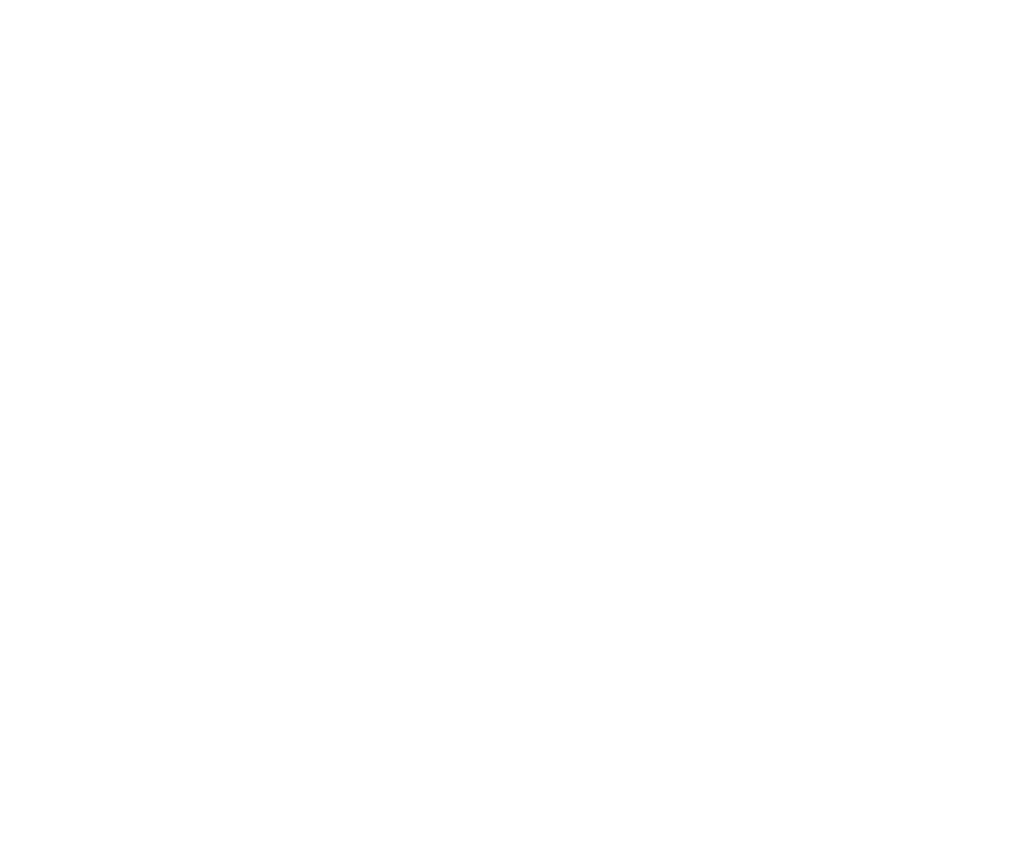
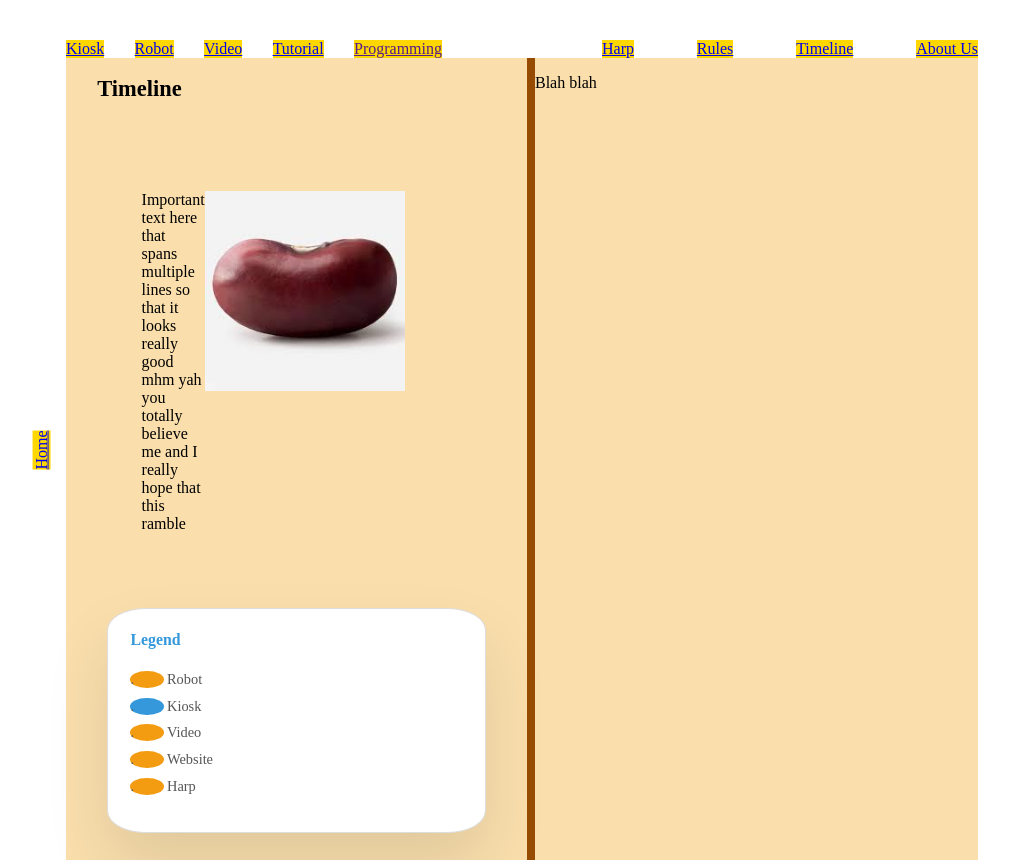
Before and after one commit to AveryPBerger/JAC_TIKTAK_2025, a plain HTML site: page Pages/timeline.html in a window 1280 px wide. Shown: the whole page, without its empty margins (142-1151 px from the left). Before the commit the page ends 800 px from the top, so only its background shows below. Drawn offline with Linux system fonts and the light colour scheme; a web font is replaced by a local one.

Commit message:
Working on legend

```diff
--- /dev/null
+++ b/Pages/absolute(old)-template.html
@@ -0,0 +1,69 @@
+<!DOCTYPE html>
+<html lang="en">
+
+<head>
+    <meta charset="UTF-8">
+    <meta name="viewport" content="width=device-width, initial-scale=1.0">
+    <title>Template</title>
+    <link rel="stylesheet" href="../Styles/globalStyle.css" />
+    <link rel="stylesheet" href="../Styles/template.css" />
+</head>
+<!--
+NOTES:
+When using this template please keep a few things in mind, if you need to change an ID or a class name for whatever reason
+push to github first and let Avery know.
+The html section will need to be copy pasted for every page but the css wil
+be shared
+The images are templates and will need to be changed
+elements will need to be added according to what you need for the specific page
+-->
+
+<body>
+    <section id="fullBook"> <!--Wraps the entire book in a container so we can play with the position absolutes-->
+
+        <section id="homeBookmark">
+            <a id="home" href="../index.html">Home</a>
+        </section>
+
+        <section id="restOfBook">
+            <header id="bookMarks">
+                <nav> <!--The bookmarks to the other pages, order needs to be decided and then kept consistent-->
+                    <section id="leftBookmarks">
+                        <a href="./kiosk.html">Kiosk</a>
+                        <a href="./robot.html">Robot</a>
+                        <a href="./video.html">Video</a>
+                        <a href="./tutorial.html">Tutorial</a>
+                        <a href="">Programming</a>
+                    </section>
+                    <section id="rightBookmarks">
+                        <a href="./harp.html">Harp</a>
+                        <a href="./rules.html">Rules</a>
+                        <a href="timeline.html">Timeline</a>
+                        <a href="./aboutus.html">About Us</a>
+                    </section>
+                </nav>
+            </header>
+            <section id="book">
+                <section id="leftPage">
+                    <header>
+                        <h2>Title</h2>
+                    </header>
+                    <p>
+                        Text paragraph blah blah
+                    </p>
+                    <img src="../Assets/Images/download.jpg">
+                </section>
+                <section id="middle">
+                    <!--Leave this relativly blank, it is used to create the space in the middle of the pages-->
+                </section>
+                <section id="rightPage">
+                    <section class="content">
+                        <p>Blah blah</p>
+                    </section>
+                </section>
+            </section>
+        </section>
+    </section>
+</body>
+
+</html>
--- a/Pages/timeline.html
+++ b/Pages/timeline.html
@@ -0,0 +1,75 @@
+<!DOCTYPE html>
+<html lang="en">
+
+<head>
+    <meta charset="UTF-8">
+    <meta name="viewport" content="width=device-width, initial-scale=1.0">
+    <title>Timeline</title>
+    <!-- <link rel="stylesheet" href="../Styles/timeline.css"> -->
+    <link rel="stylesheet" href="../Styles/globalStyle.css" />
+    <link rel="stylesheet" href="../Styles/template.css" />
+    <link rel="stylesheet" href="../Styles/timeline.css" />
+</head>
+
+<body class="centered-flex">
+    <div id="fullBook">
+        <div id="homeBookmark" class="centered-flex">
+            <a id="home" href="../index.html">Home</a>
+        </div>
+        <div id="restOfBook" class="centered-flex">
+            <div id="bookmarks">
+                <!--The bookmarks to the other pages, order needs to be decided and then kept consistent-->
+                <nav class="centered-flex">
+                    <section id="leftBookmarks" class="centered-flex">
+                        <a href="./kiosk.html">Kiosk</a>
+                        <a href="./robot.html">Robot</a>
+                        <a href="./video.html">Video</a>
+                        <a href="./tutorial.html">Tutorial</a>
+                        <a href="">Programming</a>
+                    </section>
+                    <section id="rightBookmarks" class="centered-flex">
+                        <a href="./harp.html">Harp</a>
+                        <a href="./rules.html">Rules</a>
+                        <a href="timeline.html">Timeline</a>
+                        <a href="./aboutus.html">About Us</a>
+                    </section>
+                </nav>
+            </div>
+            <section id="book" class="centered-flex">
+                <section id="leftPage">
+                    <header>
+                        <h1>Timeline</h1>
+                    </header>
+                    <article class="ImageTextCombo">
+                        <p>Important text here that spans multiple lines so that it looks really good mhm yah you
+                            totally believe me and I really hope that this ramble</p>
+                        <img src="../Assets/Images/download.jpg">
+                    </article>
+                    <section class="legend">
+                        <h4>Legend</h4>
+                        <ul>
+                            <li><span class="Robot-dot">.</span>Robot</li>
+                            <li><span class="Kiosk-dot">.</span>Kiosk</li>
+                            <li><span class="Video-dot">.</span>Video</li>
+                            <li><span class="Website-dot">.</span>Website</li>
+                            <li><span class="Harp-dot">.</span>Harp</li>
+                        </ul>
+                    </section>
+
+                </section>
+                <section id="middle" class="centered-flex">
+                    <!--Leave this relatively blank, it is used to create the space in the middle of the pages-->
+                </section>
+                <section id="rightPage">
+                    <section class="content">
+                        <p>Blah blah</p>
+                    </section>
+                </section>
+            </section>
+        </div>
+    </div>
+
+</body>
+
+
+</html>
--- /dev/null
+++ b/Styles/absolute(old)-template.css
@@ -0,0 +1,80 @@
+html,
+body {
+    position: absolute;
+    height: 100%;
+    width: 100%;
+    margin: 0;
+}
+
+#fullBook {
+    display: flex;
+    justify-content: center;
+    align-items: center;
+
+    position: absolute;
+    top: 2%;
+    left: 15%;
+}
+
+#book {
+    display: flex;
+    flex-wrap: wrap;
+    background-color: #FADFAD;
+    height: 75vh;
+    width: 63vw;
+    margin-left: 5%;
+    /* margin-right: 10vh; */
+    gap: 10%;
+    justify-content: space-between;
+    /*background-image:url(../Assets/Images/bookBackground.webp)
+    Background image needs to be replaced due to copyright laws (ish)*/
+}
+
+#leftPage {
+    width: 22%;
+    padding-left: 1%;
+}
+
+#rightPage {
+    width: 22%;
+}
+
+#middle {
+    background-color: #964B00;
+    width: 3%;
+}
+
+#homeBookmark {
+    position: absolute;
+    top: 20%;
+    left: 0%;
+    transform: rotate(270deg);
+}
+
+#bookMarks nav {
+    display: flex;
+    /* */
+    height: 6vh;
+    width: 60vw;
+    margin-top: 5%;
+    margin-left: 6%;
+    margin-bottom: -.5%;
+    justify-content: space-between;
+}
+
+#homeBookmark,
+#leftBookmarks,
+#rightBookmarks {
+    gap: 5%;
+    display: flex;
+    justify-content: space-evenly;
+
+}
+
+#homeBookmark a,
+#leftBookmarks a,
+#rightBookmarks a {
+    height: 90%;
+    background-color: gold;
+    /*background-image: url(../Assets/Images/bookBackground.webp);*/
+}
--- a/Styles/template.css
+++ b/Styles/template.css
@@ -4,8 +4,8 @@
     display: grid;
     grid-template-columns: 0.05fr 0.95fr;
 
-    width: 50vw;
-    height: 75vh;
+    width: 75vw;
+    height: 90vh;
 }
 
 #restOfBook {
@@ -30,6 +30,7 @@
 #leftPage {
     width: 100%;
     height: 100%;
+    margin: 1%;
 }
 
 #rightPage {
--- /dev/null
+++ b/Styles/timeline.css
@@ -0,0 +1,90 @@
+#leftPage {
+    width: 100%;
+    height: 100%;
+    margin: 1%;
+    margin-top: 0;
+    display: flex;
+    flex-direction: column;
+    flex-wrap: wrap;
+    align-items: flex-start;
+}
+
+.ImageTextCombo
+{
+    display: flex;
+    max-width: 40%;
+    max-height: 25%;
+    padding: 1%;
+    border: 0.5%;
+}
+.ImageTextCombo p{
+    margin: 0%;
+}
+
+#leftPage header {
+    display: flex;
+    align-items: center;
+    font-size: larger;
+    padding-left: 5%;
+
+}
+
+#leftPage .ImageTextCombo {
+    padding: 15%;
+}
+
+.legend {
+    width: 75%;
+    padding: 5% 5% 5% 5%;
+    margin: auto auto 5% auto;
+    background-color: #fff;
+    border: 0.1rem solid #ddd;
+    border-radius: 10%;
+    box-shadow: 0 2rem 4rem rgba(0, 0, 0, 0.1);
+    font-size: 0.9em;
+    color: #555;
+    align-self: baseline;
+}
+
+.legend h4 {
+    margin-top: 0;
+    font-size: 1.1em;
+    color: #3498db;
+}
+
+.legend ul {
+    list-style: none;
+    padding: 0;
+}
+
+.legend li {
+    display: flex;
+    align-items: center;
+    margin-bottom: 3%;
+}
+
+.legend li span {
+    display: inline-block;
+    width: 10%;
+    height: 10%;
+    margin-right: 1%;
+    border-radius: 50%;
+}
+
+.Kiosk-dot {
+    background-color: #3498db;
+}
+
+.Robot-dot {
+    background-color: #f39c12;
+}
+
+.Video-dot {
+    background-color: #f39c12;
+}
+.Website-dot {
+    background-color: #f39c12;
+}
+.Harp-dot {
+    background-color: #f39c12;
+}
```
